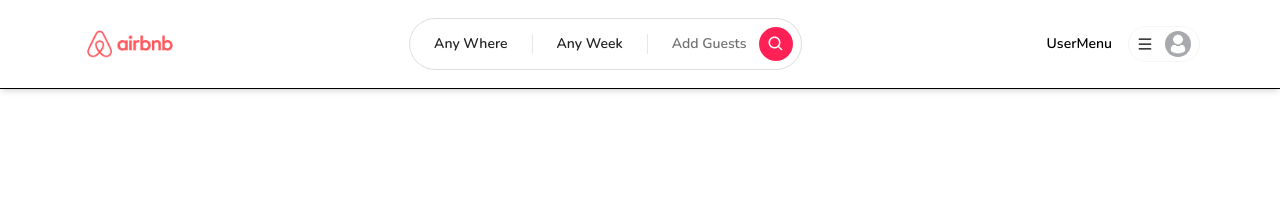
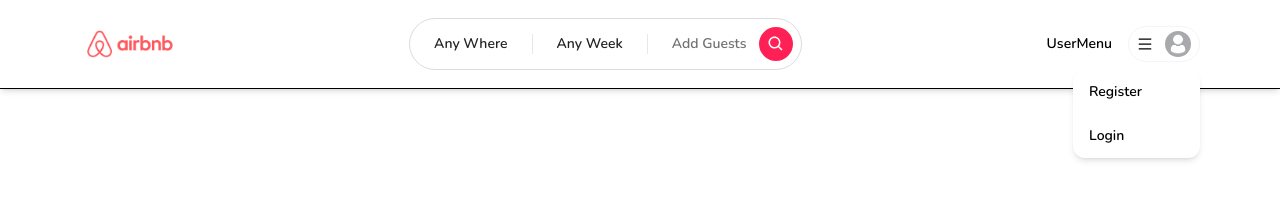
Before and after one commit to hassan-devstudio/airbnb, a Next.js app: page / in a window 1280 px wide. Both pictures are taken after a click on the element 1164 px from the left and 44 px from the top of the page. Shown: the top 208 px of the page. Built offline with nearby package versions, Linux system fonts and the light colour scheme.

Commit message:
added user menu button

```diff
--- a/app/components/navbar/Logo.tsx
+++ b/app/components/navbar/Logo.tsx
@@ -4,7 +4,15 @@
 
 const Logo = () => {
   const router = useRouter();
-  return <Image src="/Images/logo.png" alt="Logo" width="100" height="100" />;
+  return (
+    <Image
+      className="hidden lg:block"
+      src="/Images/logo.png"
+      alt="Logo"
+      width="100"
+      height="100"
+    />
+  );
 };
 
 export default Logo;
--- /dev/null
+++ b/app/components/navbar/MenuItem.tsx
@@ -0,0 +1,17 @@
+"use client";
+interface MenuItemProps {
+  label: string;
+  onClick?: () => void;
+}
+const MenuItem: React.FC<MenuItemProps> = ({ label, onClick }) => {
+  return (
+    <div
+      className="px-4 py-3 hover:bg-neutral-100 transition font-semibold"
+      onClick={onClick}
+    >
+      {label}
+    </div>
+  );
+};
+
+export default MenuItem;
--- a/app/components/navbar/Navbar.tsx
+++ b/app/components/navbar/Navbar.tsx
@@ -1,3 +1,4 @@
+"use client";
 import React from "react";
 import Container from "../Container";
 import Logo from "./Logo";
--- a/app/components/navbar/Search.tsx
+++ b/app/components/navbar/Search.tsx
@@ -1,3 +1,4 @@
+"use client";
 import { BiSearch } from "react-icons/bi";
 
 const Search = () => {
--- a/app/components/navbar/UserMenu.tsx
+++ b/app/components/navbar/UserMenu.tsx
@@ -1,8 +1,8 @@
-"use-client";
+"use client";
 import React from "react";
 import { AiOutlineMenu } from "react-icons/ai";
 import Avatar from "../Avatar";
-
+import MenuItem from "./MenuItem";
 const UserMenu = () => {
   const [isOPen, setIsOpen] = React.useState<boolean>(false);
   const toggleOPen = React.useCallback(() => {
@@ -15,13 +15,22 @@
         <div className="hidden md:block text-sm font-semibold py-3 px-4 rounded-full hover:bg-neutral-100 transition cursor-pointer">
           UserMenu
         </div>
-        <div className="p-4 md:py-1 md:px-2 border-[1px] border-neutral-100 flex flex-row items-center gap-3 rounded-full cursor-pointer hover:shadow-md transition">
+        <div
+          onClick={toggleOPen}
+          className="p-4 md:py-1 md:px-2 border-[1px] border-neutral-100 flex flex-row items-center gap-3 rounded-full cursor-pointer hover:shadow-md transition"
+        >
           <AiOutlineMenu />
           <div className="hidden md:block">
             <Avatar />
           </div>
         </div>
       </div>
+      {isOPen && (
+        <div className="absolute rounded-xl shadow-md w-[40vw] md:w-3/4 bg-white overflow-hidden top-12 right-0 text-sm">
+          <MenuItem label="Register" onClick={() => {}} />
+          <MenuItem label="Login" onClick={() => {}} />
+        </div>
+      )}
     </div>
   );
 };
```
